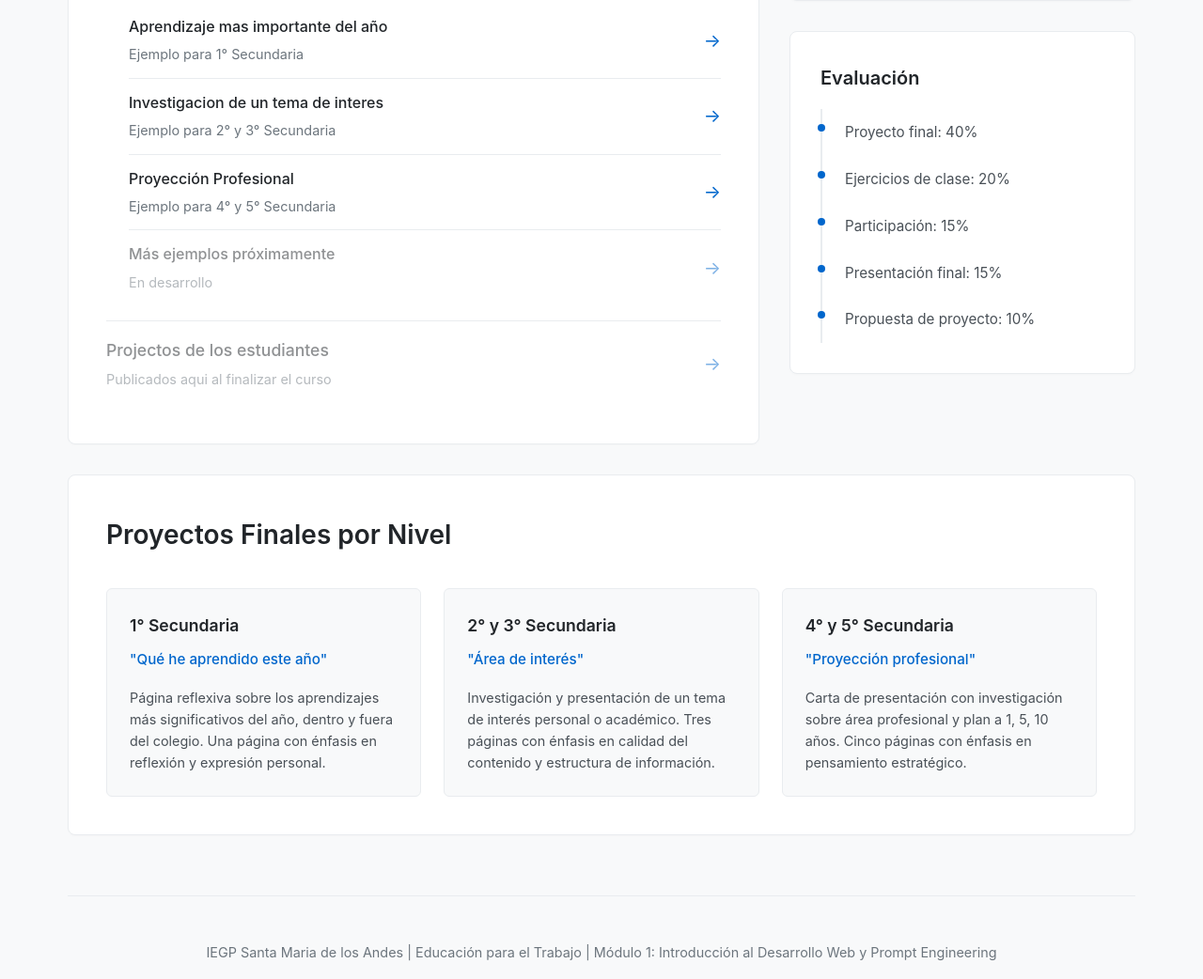
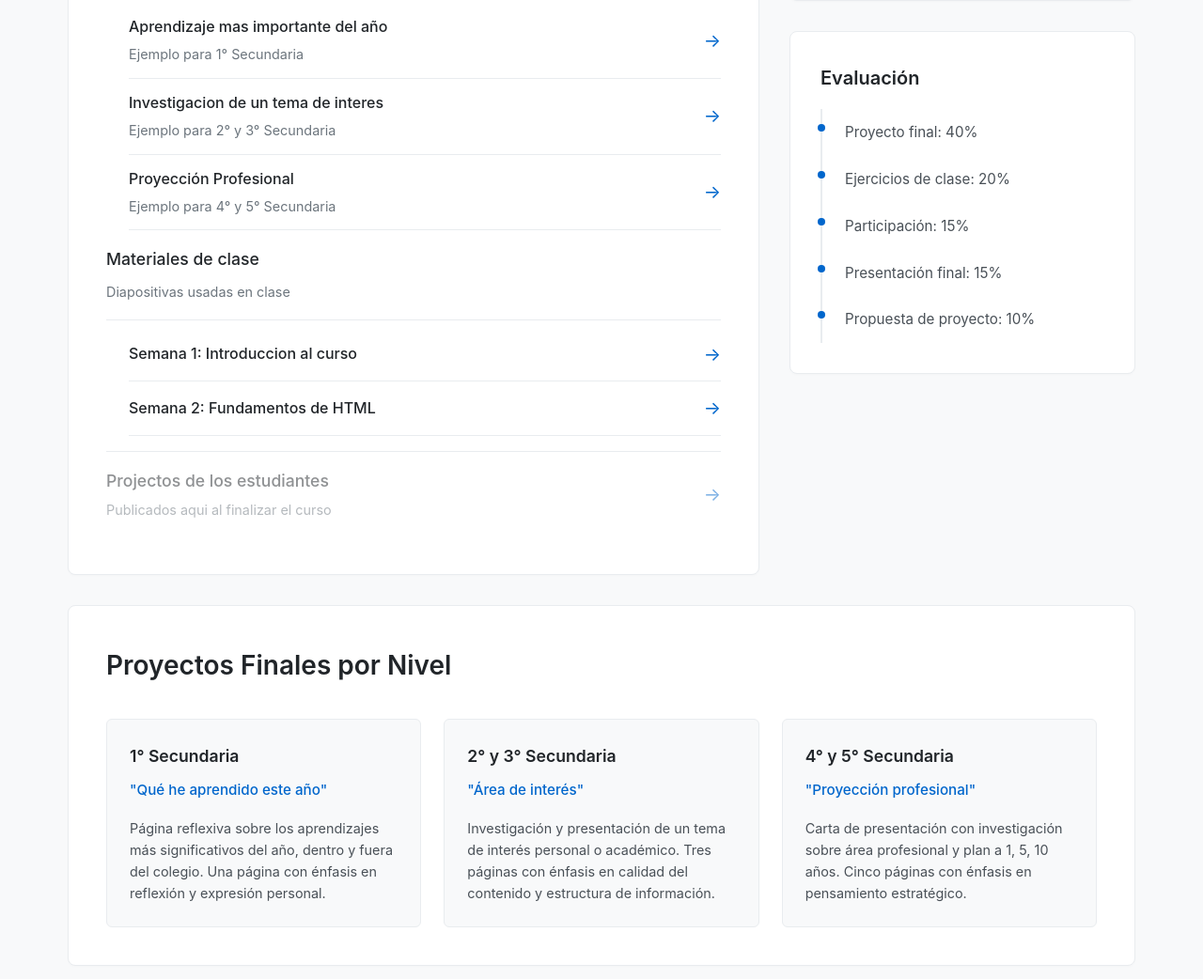
Before and after one commit to DonMaCuandoNoEscribe/intro_to_webdev_prompt_engineering, a plain HTML site: page index.html in a window 1280 px wide. Shown: the part 1149-2191 px from the top of the page at 94% size. Drawn offline with Linux system fonts and the light colour scheme.

Commit message:
Update HTML files and add PDF documents

```diff
--- a/index.html
+++ b/index.html
@@ -427,12 +427,24 @@
                                     <span class="arrow">→</span>
                                 </a>
                             </li>
-
-                            <li style="padding: 0.75rem 0; border-bottom: none;">
-                                <a href="#" class="resource-link disabled">
+                        </ul>
+                        <div style="padding: 1rem 0; border-bottom: 1px solid #e9ecef;">
+                            <div class="resource-title" style="margin-bottom: 0.5rem;">Materiales de clase</div>
+                            <div class="resource-desc">Diapositivas usadas en clase</div>
+                        </div>
+                        <ul style="list-style: none; padding-left: 1.5rem; margin-top: 0.5rem;">
+                            <li style="padding: 0.75rem 0; border-bottom: 1px solid #e9ecef;">
+                                <a href="M1_W1.pdf" class="resource-link" target="_blank">
                                     <div>
-                                        <div class="resource-title" style="font-size: 1rem;">Más ejemplos próximamente</div>
-                                        <div class="resource-desc">En desarrollo</div>
+                                        <div class="resource-title" style="font-size: 1rem;">Semana 1: Introduccion al curso</div>
+                                    </div>
+                                    <span class="arrow">→</span>
+                                </a>
+                            </li>
+                            <li style="padding: 0.75rem 0; border-bottom: 1px solid #e9ecef;">
+                                <a href="M1_W2.pdf" class="resource-link" target="_blank">
+                                    <div>
+                                        <div class="resource-title" style="font-size: 1rem;">Semana 2: Fundamentos de HTML</div>
                                     </div>
                                     <span class="arrow">→</span>
                                 </a>
```
Also changed, not shown: reflection.html (+2 -2 lines), volleyball-analytics-home.html (+2 -2 lines), 2 other files.
